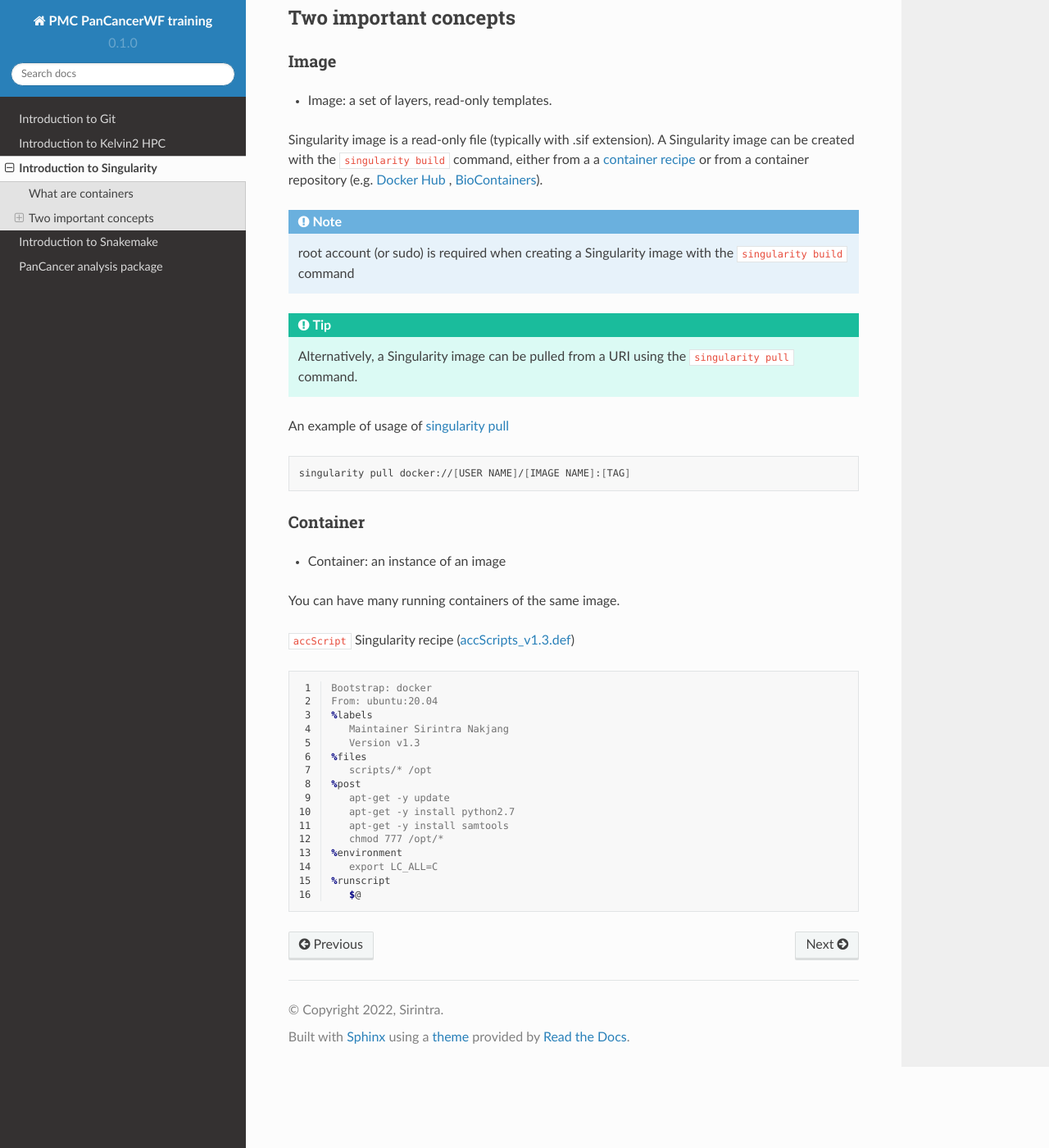
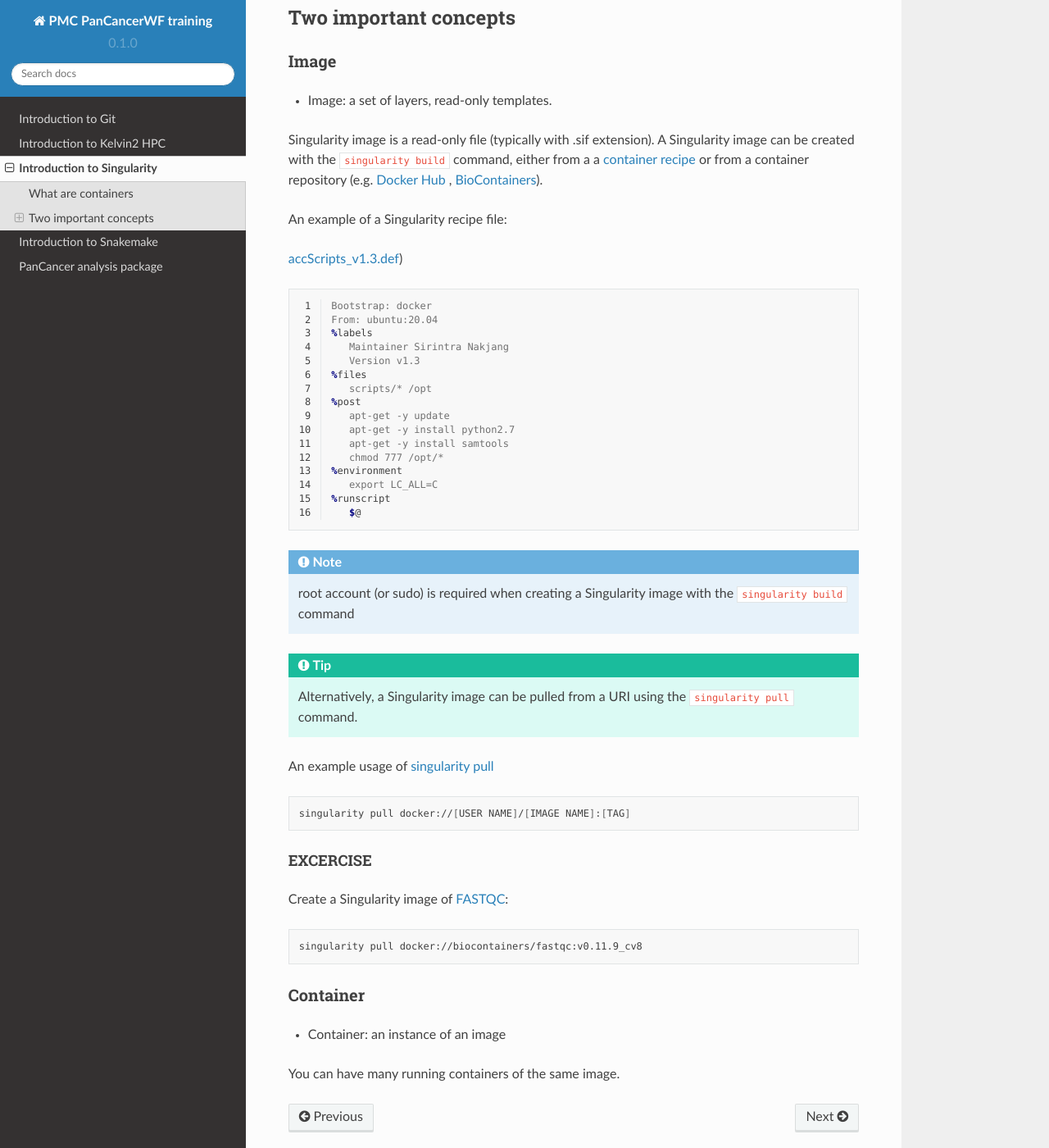
Before and after one commit to sirintra/PMC-PC-training, a Sphinx documentation site: the page built from docs/source/singularity.rst, in a window 1280 px wide and 1400 px high, scrolled down 403 px. Shown: the whole window at 82% size. Built offline with Sphinx 7.4.7 and the Read the Docs theme 2.0.0, drawn with Linux system fonts in a browser that asks for light colours; some of the changed lines change nothing that is shown.

Commit message:
Update singularity.rst

```diff
--- a/docs/source/singularity.rst
+++ b/docs/source/singularity.rst
@@ -20,30 +20,9 @@ Image
 Singularity image is a read-only file (typically with .sif extension). A Singularity image can be created with the ``singularity build`` command, either from a a `container recipe <https://docs.sylabs.io/guides/2.6/user-guide/container_recipes.html>`_ or from a container repository (e.g. `Docker Hub <https://hub.docker.com/>`_ , `BioContainers <https://biocontainers.pro/>`_).
 
 
-.. note::
-   root account (or sudo) is required when creating a Singularity image with the ``singularity build`` command
+An example of a Singularity recipe file:
 
-
-.. tip::
-   Alternatively, a Singularity image can be pulled from a URI using the ``singularity pull`` command.
-
-
-An example of usage of `singularity pull <https://docs.sylabs.io/guides/3.7/user-guide/cli/singularity_pull.html>`_
-
-.. code-block:: bash
-
-   singularity pull docker://[USER NAME]/[IMAGE NAME]:[TAG]
-
-
-Container
-=========
-* Container: an instance of an image
-
-You can have many running containers of the same image.
-
-
-
-``accScript`` Singularity recipe (`accScripts_v1.3.def <https://bitbucket.org/sirintra/qub_pmc_wf/src/master/recipe_sigularity/accScripts/v1.3/accScripts_v1.3.def>`_)
+`accScripts_v1.3.def <https://bitbucket.org/sirintra/qub_pmc_wf/src/master/recipe_sigularity/accScripts/v1.3/accScripts_v1.3.def>`_)
 
 .. code-block:: console
   :linenos:
@@ -64,3 +43,35 @@ You can have many running containers of the same image.
      export LC_ALL=C
   %runscript
      $@
+
+
+.. note::
+   root account (or sudo) is required when creating a Singularity image with the ``singularity build`` command
+
+
+.. tip::
+   Alternatively, a Singularity image can be pulled from a URI using the ``singularity pull`` command.
+
+
+An example usage of `singularity pull <https://docs.sylabs.io/guides/3.7/user-guide/cli/singularity_pull.html>`_
+
+.. code-block:: bash
+
+   singularity pull docker://[USER NAME]/[IMAGE NAME]:[TAG]
+
+
+EXCERCISE
+---------
+
+Create a Singularity image of `FASTQC <https://www.bioinformatics.babraham.ac.uk/projects/fastqc/>`_:
+
+.. code-block:: bash
+
+   singularity pull docker://biocontainers/fastqc:v0.11.9_cv8
+
+
+Container
+=========
+* Container: an instance of an image
+
+You can have many running containers of the same image.
```
